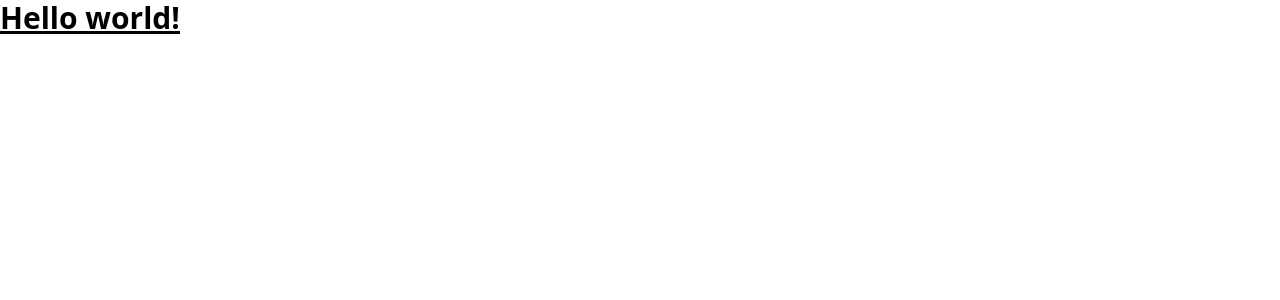
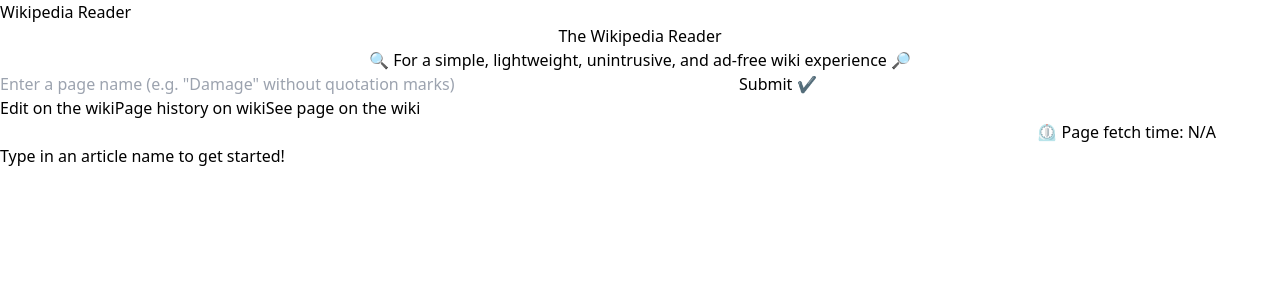
Before and after one commit to CephalonScientia/wiki-reader, a Nuxt app: page / in a window 1280 px wide. Shown: the top 300 px of the page. Built offline with nearby package versions, Linux system fonts and the light colour scheme.

Commit message:
Added basic components

```diff
--- a/components/App.vue
+++ b/components/App.vue
@@ -1,5 +1,22 @@
+<!-- Main app view -->
+<script>
+import Header from './Header.vue'
+import Navbar from './Navbar.vue'
+import Article from './Article.vue'
+
+export default {
+  components: {
+    Header,
+    Navbar,
+    Article
+  }
+}
+</script>
+
 <template>
-  <h1 class="text-3xl font-bold underline">
-    Hello world!
-  </h1>
+  <div>
+    <Header />
+    <Navbar />
+    <Article />
+  </div>
 </template>
--- /dev/null
+++ b/components/Article.vue
@@ -0,0 +1,5 @@
+<template>
+  <article id="article">
+    Type in an article name to get started!
+  </article>
+</template>
--- /dev/null
+++ b/components/Header.vue
@@ -0,0 +1,21 @@
+<template>
+    <header>
+      <h1>{{wikiName}} Reader</h1>
+
+      <p id="tagline" style="text-align: center;">
+        The <a v-bind:href="wikiUrl" target="_blank" rel="noopener noreferrer" title="Open link in new tab">{{wikiName}}</a> Reader<br />
+        🔍 For a simple, lightweight, unintrusive, and ad-free wiki experience 🔎
+      </p>
+    </header>
+</template>
+
+<script>
+export default {
+  data() {
+    return {
+      wikiUrl: "https://en.wikipedia.org/wiki/",
+      wikiName: "Wikipedia"
+    }
+  }
+}
+</script>
--- /dev/null
+++ b/components/Navbar.vue
@@ -0,0 +1,15 @@
+<template>
+    <div>
+        <form id="search-bar">
+        <input id="search-input" name="search" type="text" size="75" placeholder="Enter a page name (e.g. &quot;Damage&quot; without quotation marks)">
+        <button id="search-button" type="button">Submit ✔️</button>
+        </form>
+        <button id="edit-button" type="button"><a id="edit-button-link" target="_blank" rel="noopener noreferrer" title="Open link in new tab">Edit on the wiki</a></button>
+        <button id="history-button" type="button"><a id="history-button-link" target="_blank" rel="noopener noreferrer" title="Open link in new tab">Page history on wiki</a></button>
+        <button id="wiki-button" type="button"><a id="wiki-button-link" target="_blank" rel="noopener noreferrer" title="Open link in new tab">See page on the wiki</a></button>
+        <div style="text-align: right; padding-right: 5%">
+            ⏲️ Page fetch time: <span id="elapsed-time">N/A</span><br />
+        <!--💾 Content size: <span id="article-size">N/A</span>-->
+        </div>
+    </div>
+</template>
```
